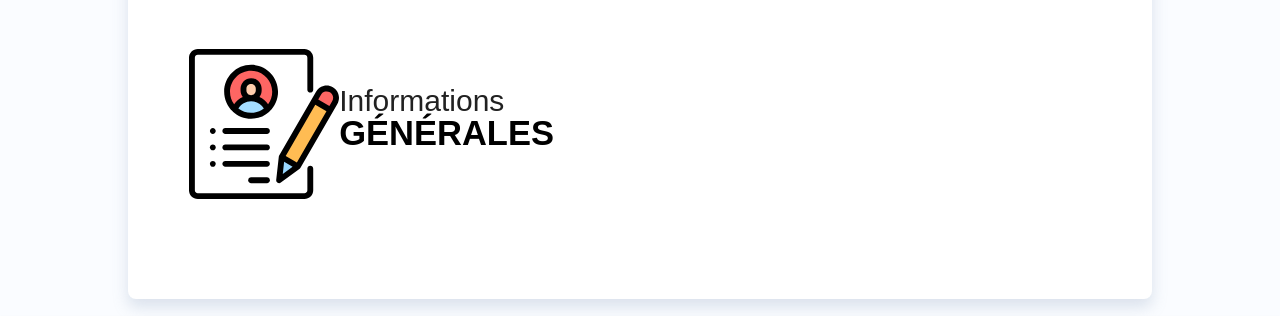
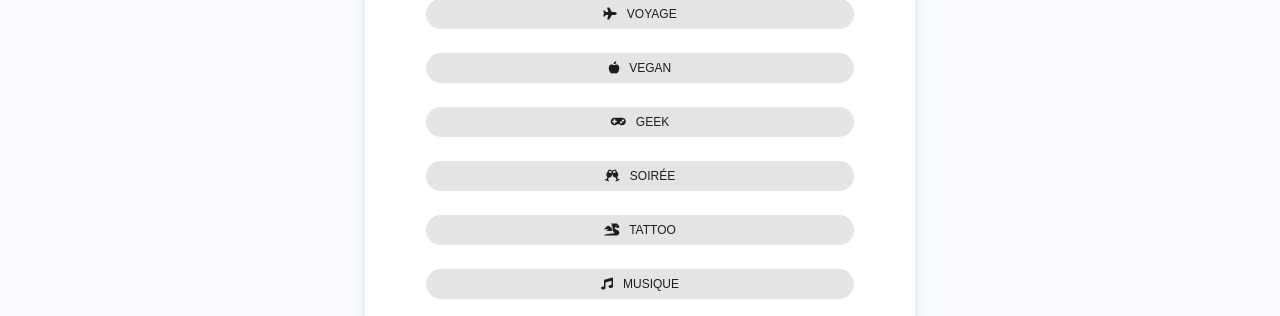
Before and after one commit to pimaglio/matcha, a PHP site: page /view/profile.php in a window 1280 px wide. Shown: the part 740-1056 px from the top of the page. Run offline with PHP 8.4, Linux system fonts and the light colour scheme; some libraries are stand-ins or nearby versions.

Commit message:
modif_notif

```diff
--- a/view/assets/css/style.css
+++ b/view/assets/css/style.css
@@ -88,7 +88,8 @@ nav {
     .form_create_profil .form_pic2 {
 
     }
-    .container_slider{
+
+    .container_slider {
         padding: 0px;
         max-height: 250px;
     }
@@ -134,7 +135,7 @@ nav {
     font-size: 2rem;
 }
 
-.container_slider{
+.container_slider {
     padding: 50px;
 }
 
@@ -446,7 +447,7 @@ NOTIFICATIONS
     color: #00e676;
 }
 
-.error{
+.error {
     color: #f50057;
 }
 
@@ -458,8 +459,141 @@ NOTIFICATIONS
 SIDENAV
 */
 
-.image_profil_sidenav{
+.image_profil_sidenav {
     height: 150px !important;
     width: 150px !important;
     margin: auto !important;
 }
+
+
+/*
+PROFILE PAGE
+*/
+
+.container_profil {
+    padding-top: 5%;
+    width: 60%;
+    margin: auto;
+    display: flex;
+}
+
+.user_profil {
+    width: 550px;
+    display: block;
+    background-color: #ffffff;
+    border-radius: 8px;
+    box-shadow: 0 8px 15px rgba(125, 147, 178, .25);
+    transition: all .3s;
+    animation: fadeIn 1s;
+    margin: auto;
+}
+
+.user_profil_gallery {
+    width: 30%;
+    display: block;
+    transition: all .3s;
+    animation: fadeIn 1s;
+    margin: auto;
+}
+
+.user_profil_image{
+    transform: translateY(-50px);
+    width: 180px;
+    margin: auto;
+    margin-bottom: -40px;
+}
+
+.score_profil{
+    width: 300px;
+}
+
+.info_sub_profil{
+    font-size: 1.3rem;
+}
+
+.connected{
+    color: #00e676;
+}
+
+.fw100{
+    font-weight: 100 !important;
+}
+
+.pdrl{
+    padding-right: 50px;
+    padding-left: 50px;
+}
+
+.pdtb{
+    margin-top: 20px !important;
+    margin-bottom: 20px !important;
+}
+
+.icon_spacing2{
+    margin-right: 10px;
+}
+.chip{
+    width: auto !important;
+    transition: all 0.5s;
+}
+
+.chip:hover{
+    transition: all 0.5s;
+    transform: scale(1.1);
+}
+
+.tag{
+    background-color: #E4E4E4;
+    border-radius: 15px;
+    font-size: 0.8rem;
+    line-height: 2.5;
+    text-transform: uppercase;
+}
+
+hr.style14 {
+    border: 0;
+    height: 1px;
+    background-image: -webkit-linear-gradient(left, #f0f0f0, #8c8b8b, #f0f0f0);
+    background-image: -moz-linear-gradient(left, #f0f0f0, #8c8b8b, #f0f0f0);
+    background-image: -ms-linear-gradient(left, #f0f0f0, #8c8b8b, #f0f0f0);
+    background-image: -o-linear-gradient(left, #f0f0f0, #8c8b8b, #f0f0f0);
+}
+
+.ludwig {
+    position: relative;
+    padding-left: 1em;
+    border-left: 0.2em solid #f50057;
+    font-size: 1rem;
+    line-height: 1.5em;
+    font-weight: 100;
+}
+.ludwig:before, .ludwig:after {
+    content: '\201C';
+    color: #f50057;
+}
+.ludwig:after {
+    content: '\201D';
+}
+
+@media screen and (max-width: 600px) {
+    .user_profil_gallery{
+        width: 100%;
+    }
+    .container_profil{
+        width: 100%;
+        display: block;
+    }
+    .user_profil{
+        width: 100%;
+    }
+    .rp{
+        width: 33% !important;
+    }
+}
+
+@media screen and (max-width: 1450px) {
+    .container_profil{
+        width: 100%;
+        display: block;
+    }
+}
--- a/view/header_connect.php
+++ b/view/header_connect.php
@@ -36,8 +36,8 @@ if (!isset($_SESSION)) {
 <ul id="slide-out" class="sidenav fixed">
     <li>
         <div class="user-view background_sidenav">
-            <a href="#user"><img class="circle image_profil_sidenav" src="assets/images/me.jpg"></a>
-            <a href="#name"><span class="white-text name">Eric Reptil</span></a>
+            <a href="#user"><img class="circle image_profil_sidenav" src="assets/images/fakeuser.jpg"></a>
+            <a href="#name"><span class="white-text name">Eric Reptile</span></a>
             <a href="#email"><span class="white-text email">lereptildu69@marzingue.com</span></a>
         </div>
     </li>
--- a/view/profile.php
+++ b/view/profile.php
@@ -17,85 +17,123 @@ include('header_connect.php');
 
 ?>
 
-<main class="my_profil row">
+<div class="container_profil">
 
-    <div class="col s6">
-        <div class="my_pic"></div>
-        <h2 class="title-form-alt">Mes <br><span class="title-form">Photos</span></h2>
-        <div class="container_slider">
-            <div class="carousel carousel-slider">
-                <a class="carousel-item" href="#one!"><img src="https://lorempixel.com/800/400/food/1"></a>
-                <a class="carousel-item" href="#two!"><img src="https://lorempixel.com/800/400/food/2"></a>
-                <a class="carousel-item" href="#three!"><img src="https://lorempixel.com/800/400/food/3"></a>
-                <a class="carousel-item" href="#four!"><img src="https://lorempixel.com/800/400/food/4"></a>
+    <div class="user_profil">
+        <div class="user_profil_image">
+            <img class="materialboxed circle" width="180" height="180" src="assets/images/fakeuser.jpg">
+        </div>
+        <div class="row center score_profil">
+            <div class="col s12">
+                <p><i class="fas fa-circle connected"></i> Connecté</p>
+            </div>
+        </div>
+        <div class="row center pdrl">
+            <div class="col s12">
+                <b class="info_sub_profil">Eric Reptile, </b><span>27ans</span>
+                <p class="fw100">Marseille, France</p>
+            </div>
+            <div style="margin-top: 20px" class="col s12">
+                <b class="info_sub_profil"><i class="fas fa-star icon_spacing"></i>456</b>
+                <p>Popularité</p>
+            </div>
+        </div>
+        <div class="row pdtb pdrl center">
+            <div class="col s6">
+                <b class="info_sub_profil fw100"><i class="fas fa-venus-mars icon_spacing"></i>Homme</b>
+            </div>
+            <div class="col s6">
+                <b class="info_sub_profil fw100"><i class="fas fa-search icon_spacing"></i>Babtou</b>
             </div>
         </div>
 
-    </div>
-    <div class="col s6 panel_info">
-        <div class="icon_profil"></div>
-        <h2 class="title-form-alt">Informations<br><span class="title-form">Générales</span></h2>
-    </div>
-
-</main>
-
-<div class="card-profile shadow card">
-    <div class="justify-content-center row">
-        <div class="order-lg-2 col-lg-3">
-            <div class="card-profile-image"><a href="#pablo"><img alt="..." class="rounded-circle"
-                                                                  src="/argon-dashboard-react/static/media/team-4-800x800.23007132.jpg"></a>
+        <div style="margin-bottom: 50px" class="row center pdrl">
+            <div class="col s3 s3">
+                <div class="tag">
+                    <p class=""><i class="fas fa-running icon_spacing2"></i>Sport</p>
+                </div>
+            </div>
+            <div class="col s3 rp">
+                <div class="tag">
+                    <p class=""><i class="fas fa-plane icon_spacing2"></i>Voyage</p>
+                </div>
+            </div>
+            <div class="col s3 rp">
+                <div class="tag">
+                    <p class=""><i class="fas fa-apple-alt icon_spacing2"></i>Vegan</p>
+                </div>
+            </div>
+            <div class="col s3 rp">
+                <div class="tag">
+                    <p class=""><i class="fas fa-gamepad icon_spacing2"></i>Geek</p>
+                </div>
+            </div>
+            <div class="col s3 rp">
+                <div class="tag">
+                    <p class=""><i class="fas fa-glass-cheers icon_spacing2"></i>Soirée</p>
+                </div>
+            </div>
+            <div class="col s3 rp">
+                <div class="tag">
+                    <p class=""><i class="fas fa-dragon icon_spacing2"></i>Tattoo</p>
+                </div>
+            </div>
+            <div class="col s3 rp">
+                <div class="tag">
+                    <p class=""><i class="fas fa-music icon_spacing2"></i>Musique</p>
+                </div>
+            </div>
+            <div class="col s3 rp">
+                <div class="tag">
+                    <p class=""><i class="fas fa-book icon_spacing2"></i>Lecture</p>
+                </div>
+            </div>
+            <div class="col s3 rp">
+                <div class="tag">
+                    <p class=""><i class="fas fa-theater-masks icon_spacing2"></i>Théâtre</p>
+                </div>
+            </div>
+            <div class="col s3 rp">
+                <div class="tag">
+                    <p class=""><i class="fas fa-peace icon_spacing2"></i>Religion</p>
+                </div>
+            </div>
+            <div class="col s3 rp">
+                <div class="tag">
+                    <p class=""><i class="fas fa-palette icon_spacing2"></i>Peinture</p>
+                </div>
+            </div>
+            <div style="margin-top: 30px" class="col s12">
+                <hr class="style14">
+            </div>
+            <div class="col s12">
+                <blockquote class="ludwig">
+                    I don't know why we are here, but I'm pretty sure that it is not in order to enjoy ourselves.
+                </blockquote>
             </div>
         </div>
     </div>
-    <div class="text-center border-0 pt-8 pt-md-4 pb-0 pb-md-4 card-header">
-        <div class="d-flex justify-content-between"><a href="#pablo" class="mr-4 btn btn-info btn-sm">Connect</a><a
-                    href="#pablo" class="float-right btn btn-default btn-sm">Message</a></div>
+
+    <div class="user_profil_gallery">
+        <div class="carousel">
+            <a class="carousel-item" href="#one!"><img src="https://lorempixel.com/250/250/nature/1"></a>
+            <a class="carousel-item" href="#two!"><img src="https://lorempixel.com/250/250/nature/2"></a>
+            <a class="carousel-item" href="#three!"><img src="https://lorempixel.com/250/250/nature/3"></a>
+            <a class="carousel-item" href="#four!"><img src="https://lorempixel.com/250/250/nature/4"></a>
+            <a class="carousel-item" href="#five!"><img src="https://lorempixel.com/250/250/nature/5"></a>
+        </div>
     </div>
-    <div class="pt-0 pt-md-4 card-body">
-        <div class="row">
-            <div class="col">
-                <div class="card-profile-stats d-flex justify-content-center mt-md-5">
-                    <div><span class="heading">22</span><span class="description">Friends</span></div>
-                    <div><span class="heading">10</span><span class="description">Photos</span></div>
-                    <div><span class="heading">89</span><span class="description">Comments</span></div>
-                </div>
-            </div>
-        </div>
-        <div class="text-center"><h3>Jessica Jones<span class="font-weight-light">, 27</span></h3>
-            <div class="h5 font-weight-300"><i class="ni location_pin mr-2"></i>Bucharest, Romania</div>
-            <div class="h5 mt-4"><i class="ni business_briefcase-24 mr-2"></i>Solution Manager - Creative Tim Officer
-            </div>
-            <div><i class="ni education_hat mr-2"></i>University of Computer Science</div>
-            <hr class="my-4">
-            <p>Ryan — the name taken by Melbourne-raised, Brooklyn-based Nick Murphy — writes, performs and records all
-                of his own music.</p><a href="#pablo">Show more</a></div>
-    </div>
+
 </div>
+
 
 <script src="assets/js/materialize.js"></script>
 <script>
-    $('.carousel.carousel-slider').carousel({
-        fullWidth: true,
-        indicators: true
+    $(document).ready(function () {
+        $('.carousel').carousel();
     });
     $(document).ready(function () {
-        $('select').formSelect();
+        $('.materialboxed').materialbox();
     });
-
-
-    var password = document.getElementById("password")
-        , confirm_password = document.getElementById("password2");
-
-    function validatePassword() {
-        if (password.value !== confirm_password.value) {
-            confirm_password.setCustomValidity("Les mots de passe ne correspondent pas");
-        } else {
-            confirm_password.setCustomValidity('');
-        }
-    }
-
-    password.onchange = validatePassword;
-    confirm_password.onkeyup = validatePassword;
 </script>
-
 </body>
```
Also changed, not shown: view/createprofile.php (+7 -7 lines), view/login.php (+4 -4 lines), view/assets/images/fakeuser.jpg (added), view/assets/images/favico.png, view/assets/images/me.jpg (deleted).
